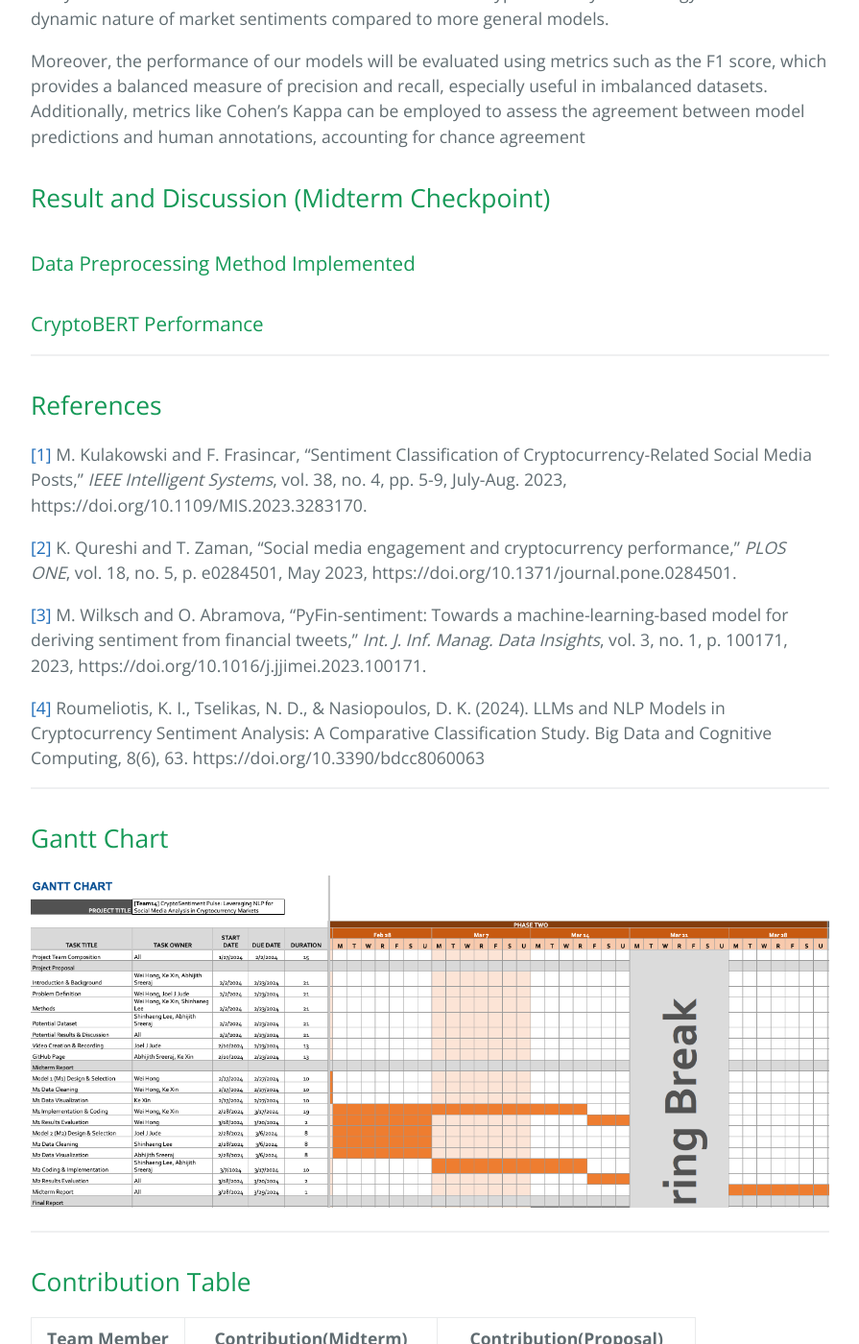
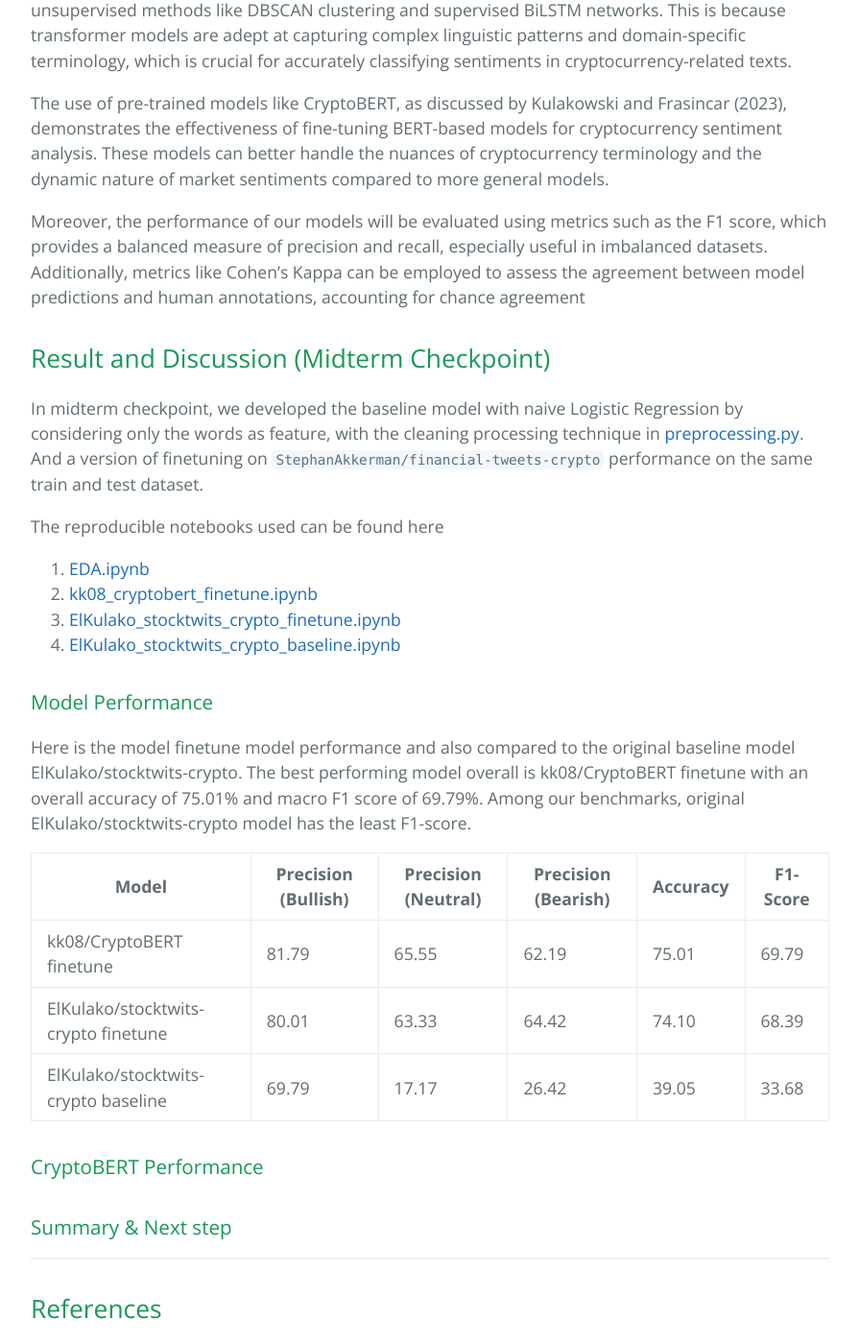
Before and after one commit to lowweihong/team14-CryptoMood, a Jekyll site: the page built from index.md, in a window 1280 px wide and 1400 px high, scrolled down 3261 px. Shown: the whole window at 96% size, without its empty margins (192-1087 px from the left). Built offline with Jekyll 4.4.1, drawn with Linux system fonts in a browser that asks for light colours; our own code applies the rules of GitHub Pages for plain Markdown files; some of the changed text lies outside the part shown.

Commit message:
Update readme + cleanup repo
1. Modify cleaning steps.
2. Modify naming for training .ipynb
3. Added model performance section for the report

```diff
--- a/index.md
+++ b/index.md
@@ -41,7 +41,13 @@
 - **Unsupervised:**
   - **DBSCAN Clustering**: Apply DBSCAN to detect sentiment clusters in the data. This algorithm is useful for identifying patterns and outliers in high-density regions, which can help in understanding the distribution of sentiments
 - **Supervised:**
-  - **Fine-Tuning Pre-Trained Transformers**: Fine-tune pre-trained transformer models like RoBERTa and XLM-RoBERTa by adding a dense layer for sentiment classification. These models are known for their ability to capture complex linguistic patterns and can be effectively adapted for domain-specific tasks. (Roumeliotis, Tselikas, & Nasiopoulos, 2024)[[4]](#4)
+    1. Finetune model using pretrain model ElKulako/stocktwits-crypto, the pretrain model originally has bullish, bearish and neutral labels.
+    2. Finetune model using pretrain model kk08/CryptoBERT, the pretrain model originally has only bullish and bearish labels. Thus, will discard the pre-trained weights of the original 2-label classification head and initialize a new classification head with random weights for 3 labels.
+
+
+
+
+  Fine-tune pre-trained transformer models like RoBERTa and XLM-RoBERTa by adding a dense layer for sentiment classification. These models are known for their ability to capture complex linguistic patterns and can be effectively adapted for domain-specific tasks. (Roumeliotis, Tselikas, & Nasiopoulos, 2024)[[4]](#4)
   - **BiLSTM Network**: Implement a Bidirectional Long Short-Term Memory (BiLSTM) network to capture sequential context in text data. This architecture is particularly useful for modeling temporal relationships and has been applied in sentiment analysis for cryptocurrency markets
 
 ### Libraries and Tools
@@ -69,9 +75,29 @@
 Moreover, the performance of our models will be evaluated using metrics such as the F1 score, which provides a balanced measure of precision and recall, especially useful in imbalanced datasets. Additionally, metrics like Cohen's Kappa can be employed to assess the agreement between model predictions and human annotations, accounting for chance agreement
 
 ## Result and Discussion (Midterm Checkpoint)
-### Data Preprocessing Method Implemented
+In midterm checkpoint, we developed the baseline model with naive Logistic Regression by considering only the words as feature, with the cleaning processing technique in [preprocessing.py](src/preprocessing.py). And a version of finetuning on `StephanAkkerman/financial-tweets-crypto` performance on the same train and test dataset.
+
+The reproducible notebooks used can be found here
+1. [EDA.ipynb](./src/data_cleaning/eda.ipynb)
+2. [kk08_cryptobert_finetune.ipynb](./src/models/kk08_cryptobert_finetune.ipynb)
+3. [ElKulako_stocktwits_crypto_finetune.ipynb](./src/models/ElKulako_stocktwits_crypto_finetune.ipynb)
+4. [ElKulako_stocktwits_crypto_baseline.ipynb](./src/models/ElKulako_stocktwits_crypto_baseline.ipynb)
+
+
+### Model Performance
+Here is the model finetune model performance and also compared to the original baseline model ElKulako/stocktwits-crypto. The best performing model overall is kk08/CryptoBERT finetune with an overall accuracy of 75.01% and macro
+F1 score of 69.79%. Among our benchmarks, original ElKulako/stocktwits-crypto model has the least F1-score.
+
+| Model                               | Precision (Bullish) | Precision (Neutral) | Precision (Bearish) | Accuracy | F1-Score |
+|-------------------------------------|---------------------|---------------------|---------------------|----------|----------|
+| kk08/CryptoBERT finetune            | 81.79               | 65.55               | 62.19               | 75.01    | 69.79    |
+| ElKulako/stocktwits-crypto finetune | 80.01               | 63.33               | 64.42               | 74.10    | 68.39    |
+| ElKulako/stocktwits-crypto baseline | 69.79               | 17.17               | 26.42               | 39.05    | 33.68    |
 
 ### CryptoBERT Performance
+
+
+### Summary & Next step
 
 ---
 
```
Also changed, not shown: 5 other files.
